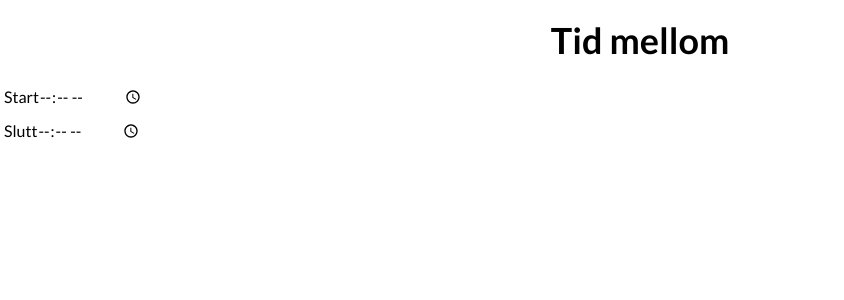
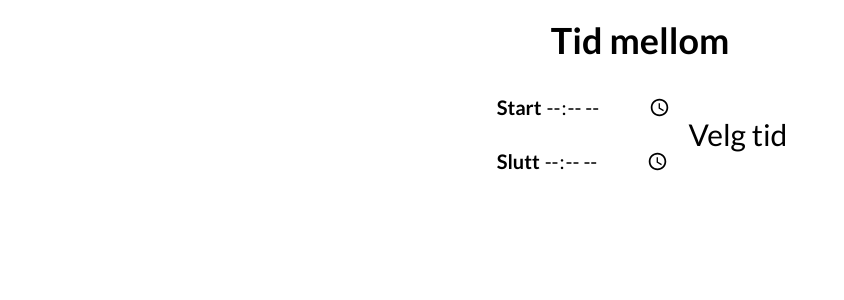
Before and after one commit to Fr3dric0/tid-mellom, a React (Vite) app: page / in a window 1280 px wide. Shown: the top 300 px of the page, without its empty margins (0-844 px from the left). Built offline with nearby package versions, Linux system fonts and the light colour scheme.

Commit message:
Configure netflify

```diff
--- a/src/App.tsx
+++ b/src/App.tsx
@@ -1,7 +1,35 @@
-import { useState } from 'react';
-import { TimepickerUI } from 'timepicker-ui';
+import React, { useState } from 'react';
+import { differenceInMinutes } from 'date-fns';
+
+const timeAsDate = (time: string): Date => {
+  const [hour, minute] = time.split(':');
+
+  console.log(`${hour}:${minute}`);
+  const date = new Date();
+
+  date.setHours(parseInt(hour, 10));
+  date.setMinutes(parseInt(minute, 10));
+  return date;
+};
+
+const TimeDifference: React.FC<{ start: string, end: string }> = ({ start, end }) => {
+  const startAsDate = timeAsDate(start);
+  const endAsDate = timeAsDate(end);
+
+
+  const minutes = differenceInMinutes(endAsDate, startAsDate);
+
+  return <div className="p-1 text-3xl max-w-xl">
+    {(!start || !end)
+      ? <p>Velg tid</p>
+      : <p><strong className="font-black font-normal">{minutes}</strong> Minutt</p>}
+  </div>;
+};
 
 function App() {
+
+  const [start, setStart] = useState('');
+  const [end, setEnd] = useState('');
 
   return (
     <div>
@@ -9,13 +37,37 @@ function App() {
         <h1 className="m-5 text-4xl mx-auto block text-center font-bold">Tid mellom</h1>
       </header>
       <main>
-        <div className="p-1">
-          <label htmlFor="">Start</label>
-          <input type="time" name="start"/>
-        </div>
-        <div className="p-1">
-          <label htmlFor="">Slutt</label>
-          <input type="time" name="end"/>
+        <div className="flex justify-center items-center">
+          <div>
+            <div className="p-2 text-xl">
+              <label htmlFor="id-start" className="font-bold">Start</label>
+              <input
+                id="id-start"
+                type="time"
+                name="start"
+                min="00:00"
+                max="23:59"
+                className="p-1"
+                onChange={(event) => setStart(event.target.value)}
+                value={start}
+              />
+            </div>
+            <div className="p-2 text-xl">
+              <label htmlFor="id-end" className="font-bold">Slutt</label>
+              <input
+                id="id-end"
+                type="time"
+                name="end"
+                min="00:00"
+                max="23:59"
+                className="p-1"
+                onChange={(event) => setEnd(event.target.value)}
+                value={end}
+              />
+            </div>
+          </div>
+
+          <TimeDifference start={start} end={end}/>
         </div>
       </main>
     </div>
--- a/src/index.css
+++ b/src/index.css
@@ -1,4 +1,4 @@
-@import url('https://fonts.googleapis.com/css?family=Lato:300,400,700');
+@import url('https://fonts.googleapis.com/css?family=Lato:300,400,700,800');
 
 @tailwind base;
 @tailwind components;
```
Also changed, not shown: 1 other file (tests, documents, lock files or other folders).
